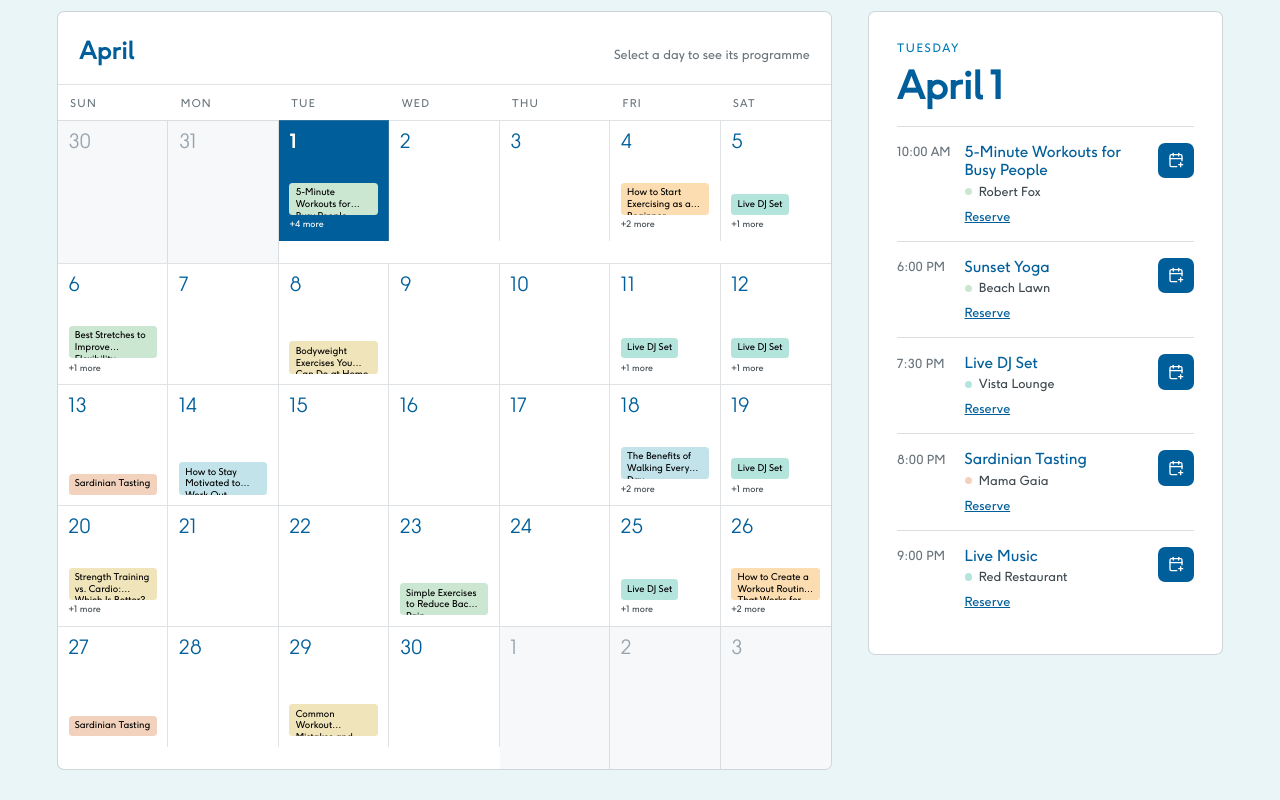
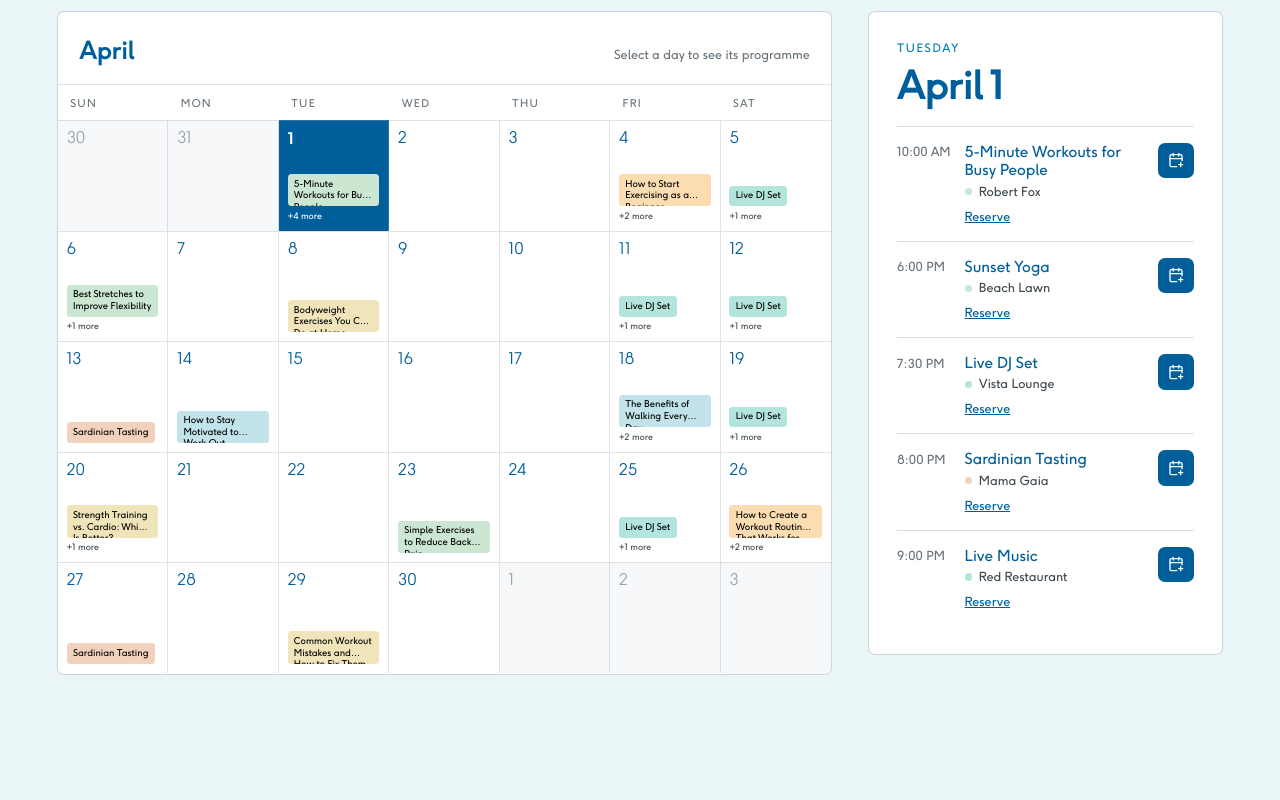
Before and after one commit to Ajo-jose/ayla, a Next.js app: page /whats-on in a window 1280 px wide. Shown: the part 1820-2620 px from the top of the page. Built offline with nearby package versions, Linux system fonts and the light colour scheme.

Commit message:
What's On calendar: square cells, tighter event pills
Co-Authored-By: Claude Sonnet 5.5 <noreply@anthropic.com>
Claude-Session: https://claude.ai/code/session_01Y6W7AE3QDYY7tn9okgErS7

```diff
--- a/app/whats-on/whats-on.css
+++ b/app/whats-on/whats-on.css
@@ -126,3 +126,5 @@
 .wh-calhead{flex-direction:column;justify-content:center;align-items:center;gap:32px;text-align:center}.wh-calhead .vp-chips{justify-content:center}
 .wh-pill{font-size:10.5px;line-height:1.25;padding:5px 7px;max-height:36px}.wh-more{font-size:10px}
 .wh-otxt h3{font-size:24px;line-height:1.15;letter-spacing:-.01em}.wh-odeal{font-size:16px}
+.wh-d{height:auto;aspect-ratio:1/1;padding:10px;overflow:hidden}.wh-d .num{font-size:18px}
+.wh-pill{max-height:none}
```
